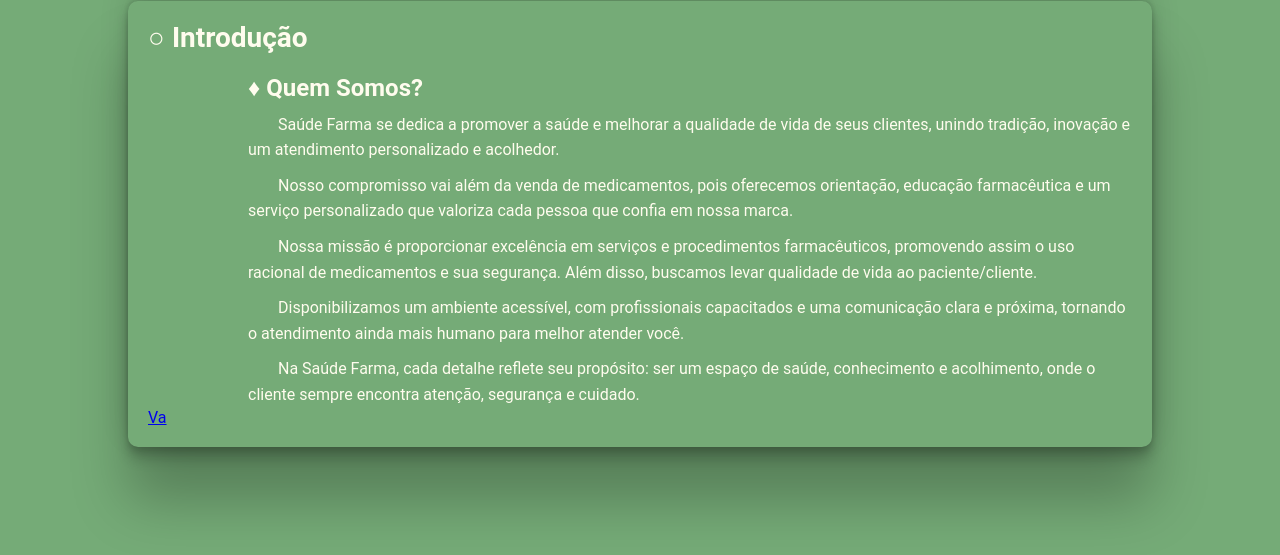
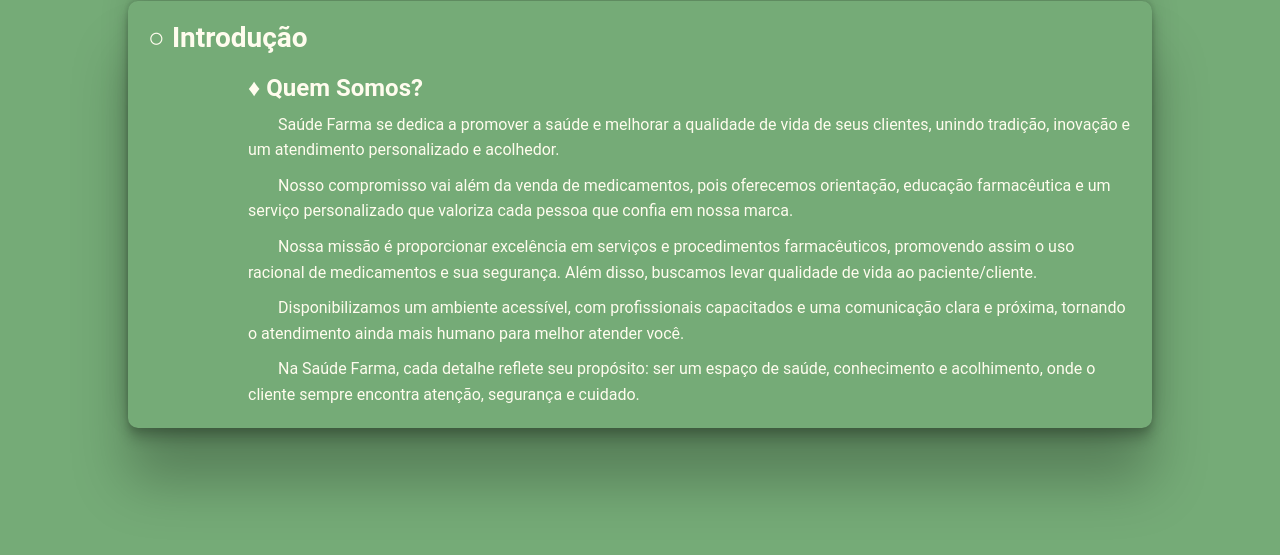
Before and after one commit to GuiAlvesR/saude-farma, a plain HTML site: page index.html in a window 1280 px wide. Shown: the part 185-740 px from the top of the page. Drawn offline with Linux system fonts and the light colour scheme.

Commit message:
commit update

```diff
--- a/index.html
+++ b/index.html
@@ -68,7 +68,6 @@
             atenção, segurança e cuidado.
           </p>
         </div>
-        <a href="./pages/servicos.html">Va</a>
       </section>
     </main>
   </body>
```
